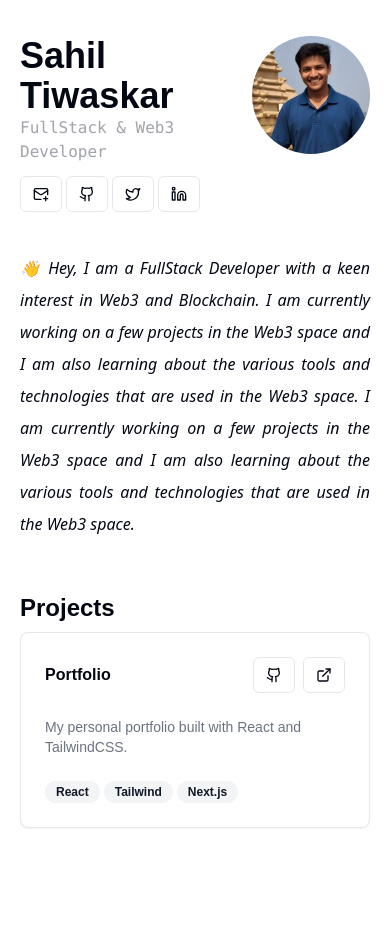
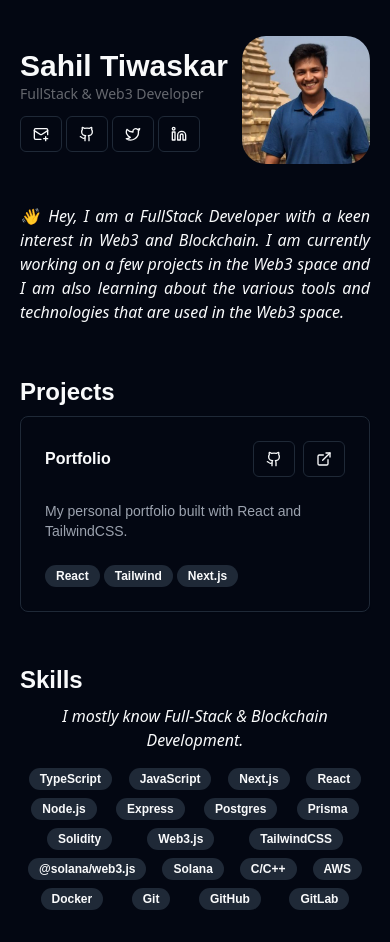
Before and after one commit to tsahil01/tsahil01, a Next.js app: page / in a window 390 px wide. Before the commit the page ends 860 px from the top, so only its background shows below. Built offline with nearby package versions, Linux system fonts and the light colour scheme.

Commit message:
add skills and responsive ui

```diff
--- a/src/app/layout.tsx
+++ b/src/app/layout.tsx
@@ -14,8 +14,8 @@ const geistMono = localFont({
 });
 
 export const metadata: Metadata = {
-  title: "Create Next App",
-  description: "Generated by create next app",
+  title: "Sahil Tiwaskar",
+  description: "Full-Stack & Blockchain Developer",
 };
 
 export default function RootLayout({
@@ -24,7 +24,7 @@ export default function RootLayout({
   children: React.ReactNode;
 }>) {
   return (
-    <html lang="en">
+    <html lang="en" className="dark">
       <body
         className={`${geistSans.variable} ${geistMono.variable} antialiased`}
       >
--- a/src/app/page.tsx
+++ b/src/app/page.tsx
@@ -1,6 +1,7 @@
 import { About } from "@/components/about";
 import { Header } from "@/components/header";
 import { Projects } from "@/components/projects";
+import { Skills } from "@/components/skills";
 
 export default function Home() {
   return (
@@ -8,5 +9,6 @@ export default function Home() {
       <Header />
       <About />
       <Projects />
+      <Skills />
     </div>);
 }
--- a/src/components/about.tsx
+++ b/src/components/about.tsx
@@ -1,9 +1,8 @@
 export function About() {
     return <>
         <div className="flex my-3 flex-col">
-            <p className="text-base/loose font-sans italic text-justify">
+            <p className="md:text-base/loose text-base/6 font-sans italic text-justify">
                 👋 Hey, I am a FullStack Developer with a keen interest in Web3 and Blockchain. I am currently working on a few projects in the Web3 space and I am also learning about the various tools and technologies that are used in the Web3 space.
-                I am currently working on a few projects in the Web3 space and I am also learning about the various tools and technologies that are used in the Web3 space.
             </p>
         </div>
     </>
--- a/src/components/header.tsx
+++ b/src/components/header.tsx
@@ -6,16 +6,16 @@ import { Github, Linkedin, MailPlusIcon, Twitter } from 'lucide-react';
 export function Header() {
     return <>
         <div className="flex flex-col">
-            <div className="flex flex-row justify-between">
+            <div className="flex flex-row justify-between flex-wrap">
 
                 <div className="flex flex-col gap-3 my-auto">
 
                     <div className='flex flex-col'>
-                        <h1 className="text-4xl font-semibold">Sahil Tiwaskar</h1>
-                        <p className="text-base text-primary/40 font-mono">FullStack & Web3 Developer</p>
+                        <h1 className="md:text-4xl text-3xl font-semibold">Sahil Tiwaskar</h1>
+                        <p className="md:text-base text-sm text-primary/40 font-sans">FullStack & Web3 Developer</p>
                     </div>
 
-                    <div className='flex flex-row justify-start gap-1'>
+                    <div className='flex flex-row justify-start gap-1 flex-wrap'>
                         <Link href="mailto:sahiltiwaskar2003@gmail.com" target='blank'>
                             <Button variant={'outline'} size={'sm'}>
                                 <MailPlusIcon className='w-9' />
@@ -40,7 +40,7 @@ export function Header() {
                 </div>
 
                 <div className="flex flex-col">
-                    <Image src="/profile.jpg" alt="Sahil Tiwaskar" width={100} height={100} className="rounded-full w-32" />
+                    <Image src="/profile.jpg" alt="Sahil Tiwaskar" width={100} height={100} className="rounded-3xl w-32" />
                 </div>
 
             </div>
--- a/src/components/projectCard.tsx
+++ b/src/components/projectCard.tsx
@@ -8,9 +8,9 @@ import { Project } from "@/lib/types";
 export function ProjectCard({ title, description, github, website, technologies }: Project) {
     return <Card>
         <CardHeader>
-            <div className="flex flex-row gap-1 justify-between">
+            <div className="flex flex-row gap-1 justify-between flex-wrap">
                 <h3 className="flex flex-col font-bold my-auto">{title}</h3>
-                <div className='flex flex-row justify-start gap-2'>
+                <div className='flex flex-row justify-start gap-2 flex-wrap'>
                     <Link href={github} target='blank'>
                         <Button variant={'outline'} size={'sm'}>
                             <Github className='w-9' />
@@ -32,7 +32,7 @@ export function ProjectCard({ title, description, github, website, technologies
         </CardContent>
 
         <CardFooter>
-            <div className='flex flex-row gap-1'>
+            <div className='flex flex-row gap-1 flex-wrap'>
                 {technologies.map((tech, i) => <Badge variant={'secondary'} key={i}>{tech}</Badge>)}
             </div>
         </CardFooter>
--- /dev/null
+++ b/src/components/skills.tsx
@@ -0,0 +1,21 @@
+import { Badge } from "./ui/badge";
+
+const skills = ['TypeScript', 'JavaScript', 'Next.js', 'React', 'Node.js',
+    'Express', 'Postgres', 'Prisma', 'Solidity', 'Web3.js', 'TailwindCSS',
+    '@solana/web3.js', 'Solana', 'C/C++',
+    'AWS', 'Docker', 'Git', 'GitHub', 'GitLab'
+];
+
+export function Skills() {
+    return <>
+        <div className="flex my-3 flex-col gap-2">
+            <h2 className="font-semibold text-2xl">Skills</h2>
+            <p className="md:text-base/loose text-base/6 mb-2 font-sans italic md:text-justify text-center">
+                I mostly know Full-Stack & Blockchain Development.
+            </p>
+            <div className="flex md:gap-3 gap-2 flex-wrap justify-evenly">
+                {skills.map(skill => <Badge variant={'secondary'} key={skill}>{skill}</Badge>)}
+            </div>
+        </div>
+    </>
+}
```
